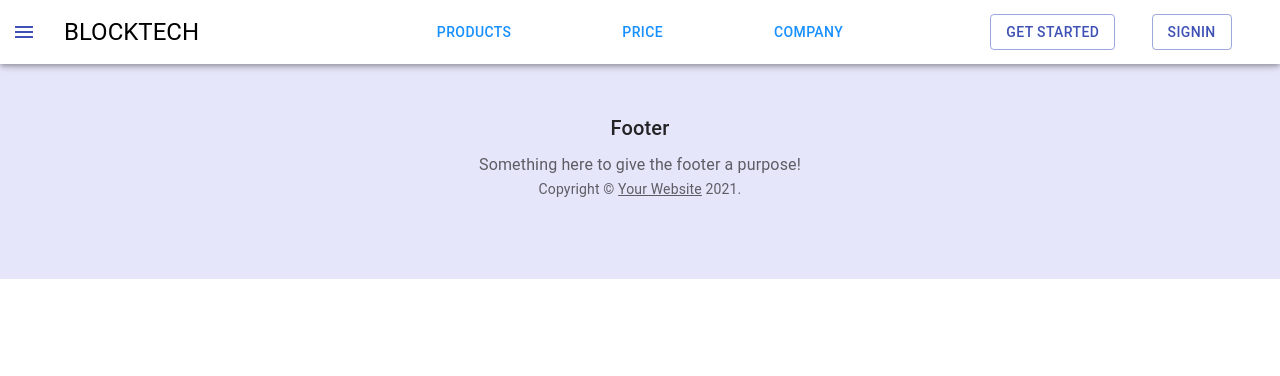
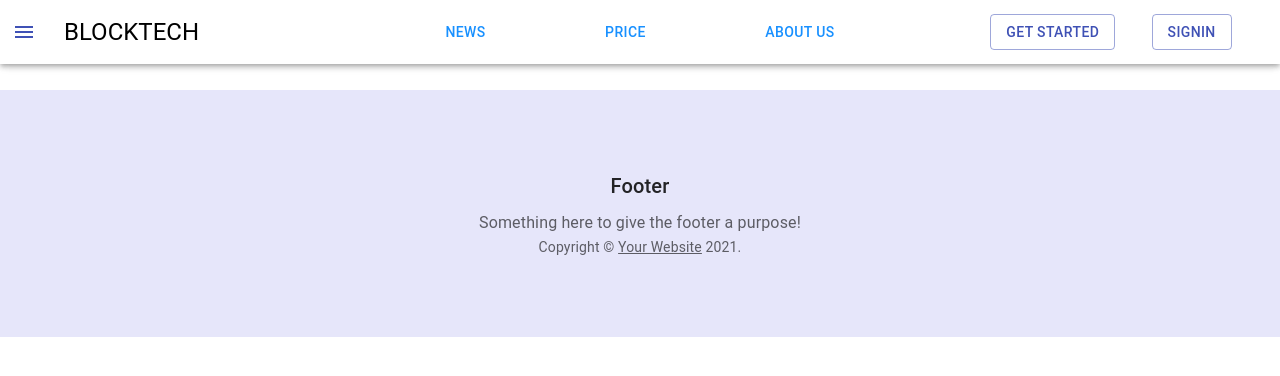
Before and after one commit to Aoi020608/get_city, a React (Create React App) app: page /aboutus in a window 1280 px wide. Shown: the top 376 px of the page. Built offline with nearby package versions, Linux system fonts and the light colour scheme.

Commit message:
create some new pages

```diff
--- a/src/App.tsx
+++ b/src/App.tsx
@@ -10,6 +10,9 @@ import post1 from "./blog-post1.md";
 import post2 from "./blog-post2.md";
 import post3 from "./blog-post3.md";
 import ComponentName from "./components/Markdown2";
+import News from "./pages/news";
+import Price from "./pages/Price";
+import Aboutus from "./pages/Aboutus";
 
 const featuredPosts = [
   {
@@ -50,6 +53,15 @@ function App() {
           <Route path="/blog" exact>
             <ComponentName />
           </Route>
+          <Route path="/news" exact>
+            <News />
+          </Route>
+          <Route path="/price" exact>
+            <Price />
+          </Route>
+          <Route path="/aboutus" exact>
+            <Aboutus />
+          </Route>
         </Switch>
       </main>
       <Footer
--- a/src/components/Header.tsx
+++ b/src/components/Header.tsx
@@ -65,18 +65,18 @@ const Header: React.FC = () => {
             </Grid>
             <Grid sm={6} className={classes.menuContainer}>
               <Typography variant="button" color="textSecondary">
-                <Link to="/products">
-                  PRODUCTS
+                <Link to="/news">
+                  NEWS
                 </Link>
               </Typography>
               <Typography variant="button" color="textSecondary">
-                <Link to="/products">
+                <Link to="/price">
                   PRICE
                 </Link>
               </Typography>
               <Typography variant="button" color="textSecondary">
-                <Link to="/products">
-                  COMPANY
+                <Link to="/aboutus">
+                  ABOUT US
                 </Link>
               </Typography>
             </Grid>
--- /dev/null
+++ b/src/pages/Aboutus.tsx
@@ -0,0 +1,11 @@
+import React from "react";
+
+function Aboutus() {
+    return (
+        <div>
+            <h1>About Us</h1>
+        </div>
+    )
+}
+
+export default Aboutus;
--- /dev/null
+++ b/src/pages/News.tsx
@@ -0,0 +1,11 @@
+import React from "react";
+
+function News() {
+    return(
+        <div>
+            <h1>News</h1>
+        </div>
+    )
+}
+
+export default News;
--- /dev/null
+++ b/src/pages/Price.tsx
@@ -0,0 +1,11 @@
+import React from "react";
+
+function Price() {
+  return (
+    <div>
+      <h1>Price</h1>
+    </div>
+  );
+}
+
+export default Price;
```
